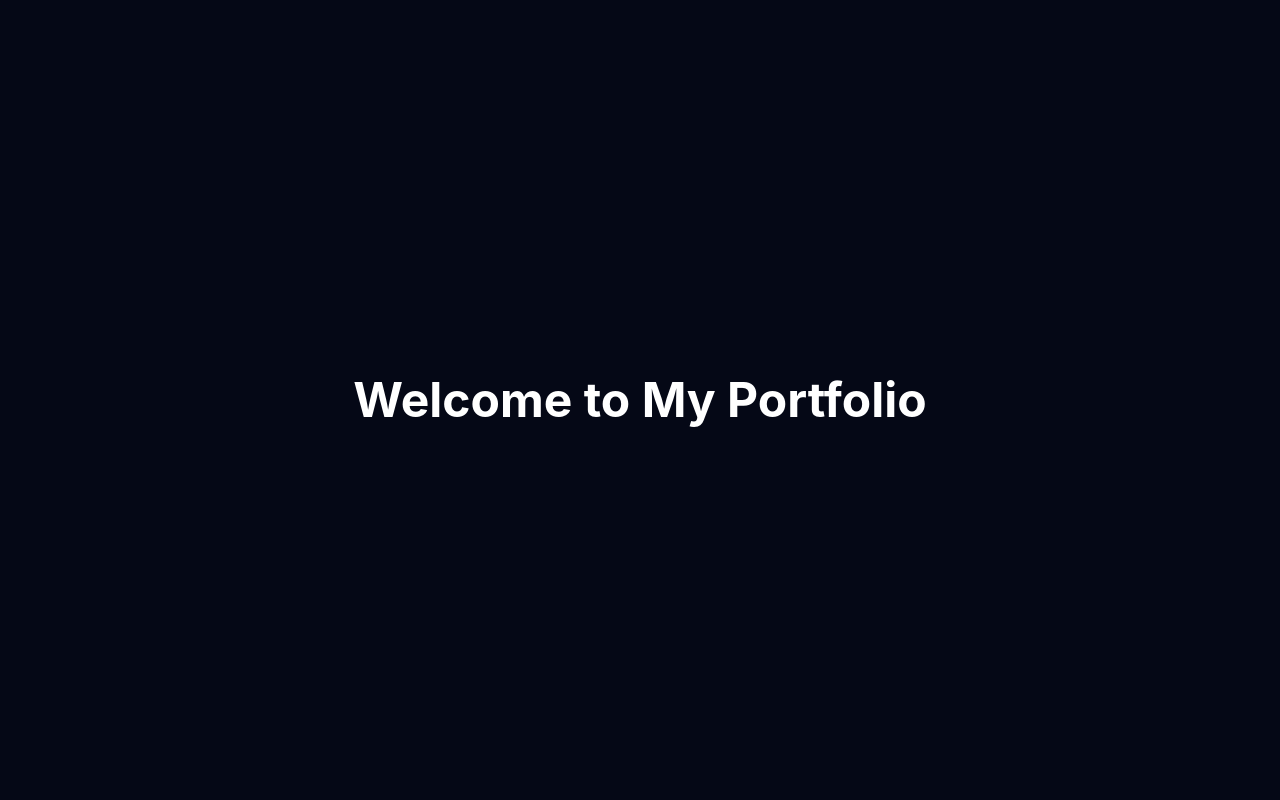
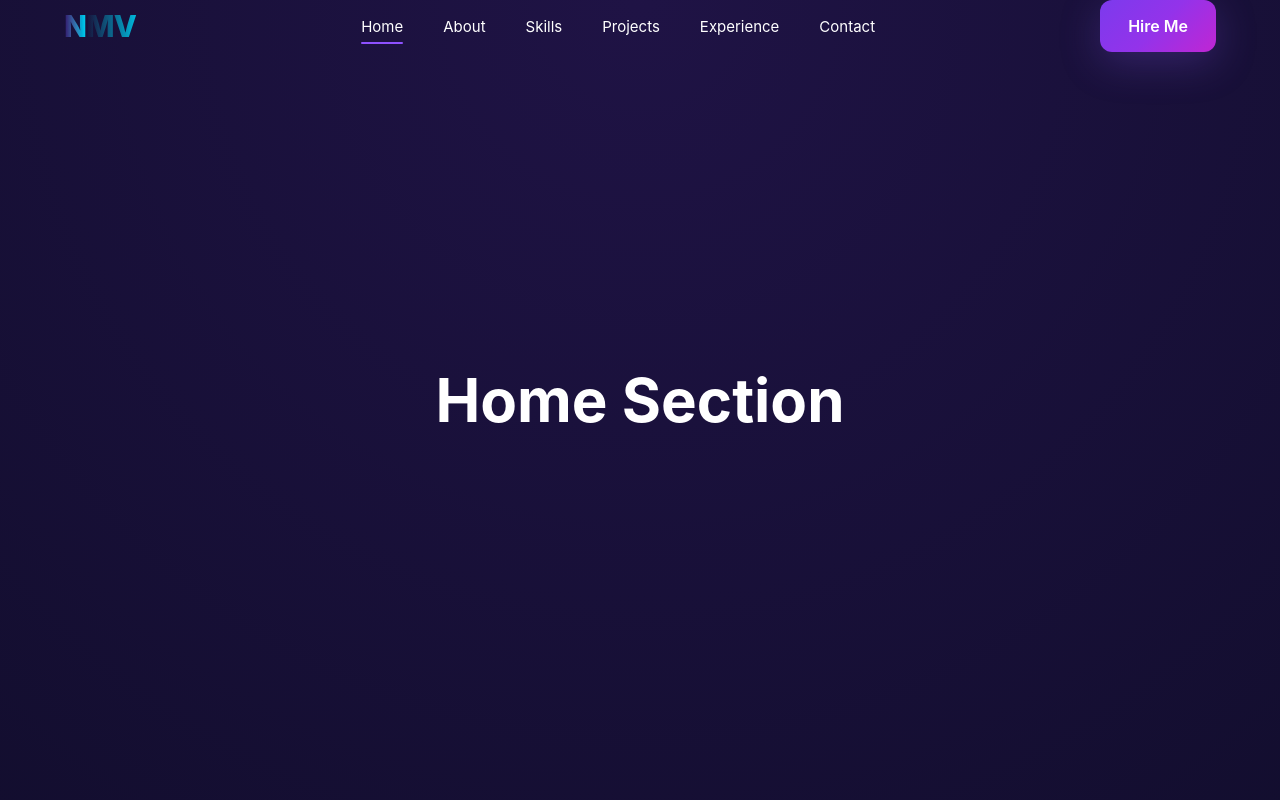
Before and after one commit to nihalmv-ops/premium-portfolio, a React app: page / in a window 1280 px wide. Shown: the top 800 px of the page. Built offline with nearby package versions, Linux system fonts and the light colour scheme; the HTML template or start-up script is replaced by a standard one.

Commit message:
Add responsive glassmorphism navbar

```diff
--- a/src/App.jsx
+++ b/src/App.jsx
@@ -1,13 +1,66 @@
+import Navbar from "./components/Navbar/Navbar";
 
+function App() {
+  return (
+    <>
+      <Navbar />
 
+      <main className="pt-28">
+        <section
+          id="home"
+          className="min-h-screen flex items-center justify-center"
+        >
+          <h1 className="text-6xl font-bold">
+            Home Section
+          </h1>
+        </section>
 
-  function App() {
-  return (
-    <div className="min-h-screen bg-[#050816] text-white flex items-center justify-center">
-      <h1 className="text-5xl font-bold">
-        Welcome to My Portfolio
-      </h1>
-    </div>
+        <section
+          id="about"
+          className="min-h-screen flex items-center justify-center"
+        >
+          <h1 className="text-6xl font-bold">
+            About
+          </h1>
+        </section>
+
+        <section
+          id="skills"
+          className="min-h-screen flex items-center justify-center"
+        >
+          <h1 className="text-6xl font-bold">
+            Skills
+          </h1>
+        </section>
+
+        <section
+          id="projects"
+          className="min-h-screen flex items-center justify-center"
+        >
+          <h1 className="text-6xl font-bold">
+            Projects
+          </h1>
+        </section>
+
+        <section
+          id="experience"
+          className="min-h-screen flex items-center justify-center"
+        >
+          <h1 className="text-6xl font-bold">
+            Experience
+          </h1>
+        </section>
+
+        <section
+          id="contact"
+          className="min-h-screen flex items-center justify-center"
+        >
+          <h1 className="text-6xl font-bold">
+            Contact
+          </h1>
+        </section>
+      </main>
+    </>
   );
 }
 
--- a/src/components/Navbar/Navbar.jsx
+++ b/src/components/Navbar/Navbar.jsx
@@ -0,0 +1,137 @@
+import { useEffect, useState } from "react";
+import { HiMenuAlt3, HiX } from "react-icons/hi";
+import { motion } from "framer-motion";
+import { navLinks } from "./navbarData";
+
+const Navbar = () => {
+  const [menuOpen, setMenuOpen] = useState(false);
+  const [active, setActive] = useState("home");
+  const [scrolled, setScrolled] = useState(false);
+
+  useEffect(() => {
+    const handleScroll = () => {
+      setScrolled(window.scrollY > 40);
+    };
+
+    window.addEventListener("scroll", handleScroll);
+
+    return () => window.removeEventListener("scroll", handleScroll);
+  }, []);
+
+  return (
+    <motion.nav
+      initial={{ y: -80 }}
+      animate={{ y: 0 }}
+      transition={{ duration: 0.6 }}
+      className={`fixed top-0 left-0 w-full z-50 transition-all duration-300 ${
+        scrolled
+          ? "glass border-b border-white/10 py-4"
+          : "py-6"
+      }`}
+    >
+      <div className="container-custom flex items-center justify-between">
+
+        {/* Logo */}
+<a
+  href="#home"
+  className="text-3xl font-extrabold tracking-tight select-none"
+>
+  <span className="bg-gradient-to-r from-violet-950 via-fuchsia-960 to-cyan-400 bg-clip-text text-transparent">
+    N
+  </span>
+  <span className="bg-gradient-to-r from-violet-960 via-white-950 to-cyan-500 bg-clip-text text-transparent">MV</span>
+</a>
+
+        {/* Desktop Menu */}
+
+        <ul className="hidden lg:flex gap-10">
+
+          {navLinks.map((item) => (
+            <li key={item.id}>
+
+              <a
+                href={`#${item.id}`}
+                onClick={() => setActive(item.id)}
+                className={`relative text-[15px] transition ${
+                  active === item.id
+                    ? "text-violet-400"
+                    : "text-gray-300 hover:text-white"
+                }`}
+              >
+                {item.title}
+
+                {active === item.id && (
+                  <motion.span
+                    layoutId="underline"
+                    className="absolute left-0 -bottom-2 h-[2px] w-full bg-violet-500 rounded-full"
+                  />
+                )}
+              </a>
+
+            </li>
+          ))}
+
+        </ul>
+
+        {/* Resume Button */}
+
+        <a
+          href="#contact"
+          className="hidden lg:block btn-primary"
+        >
+          Hire Me
+        </a>
+
+        {/* Mobile Icon */}
+
+        <button
+          className="lg:hidden text-3xl mt-5"
+          onClick={() => setMenuOpen(!menuOpen)}
+        >
+          {menuOpen ? <HiX /> : <HiMenuAlt3 />}
+        </button>
+
+      </div>
+
+      {/* Mobile Menu */}
+
+      {menuOpen && (
+
+        <motion.div
+          initial={{ opacity: 0, y: -20 }}
+          animate={{ opacity: 1, y: 0 }}
+          className="glass lg:hidden mt-4 mx-5 rounded-2xl"
+        >
+
+          <ul className="flex flex-col p-6 gap-6">
+
+            {navLinks.map((item) => (
+
+              <li key={item.id}>
+
+                <a
+                  href={`#${item.id}`}
+                  onClick={() => {
+                    setActive(item.id);
+                    setMenuOpen(false);
+                  }}
+                  className="text-lg text-gray-300 hover:text-violet-400"
+                >
+                  {item.title}
+                </a>
+
+              </li>
+
+            ))}
+
+          </ul>
+
+        </motion.div>
+
+      )}
+
+    </motion.nav>
+  );
+};
+
+export default Navbar;
--- /dev/null
+++ b/src/components/Navbar/Navbardata.js
@@ -0,0 +1,26 @@
+export const navLinks = [
+  {
+    id: "home",
+    title: "Home",
+  },
+  {
+    id: "about",
+    title: "About",
+  },
+  {
+    id: "skills",
+    title: "Skills",
+  },
+  {
+    id: "projects",
+    title: "Projects",
+  },
+  {
+    id: "experience",
+    title: "Experience",
+  },
+  {
+    id: "contact",
+    title: "Contact",
+  },
+];
```
